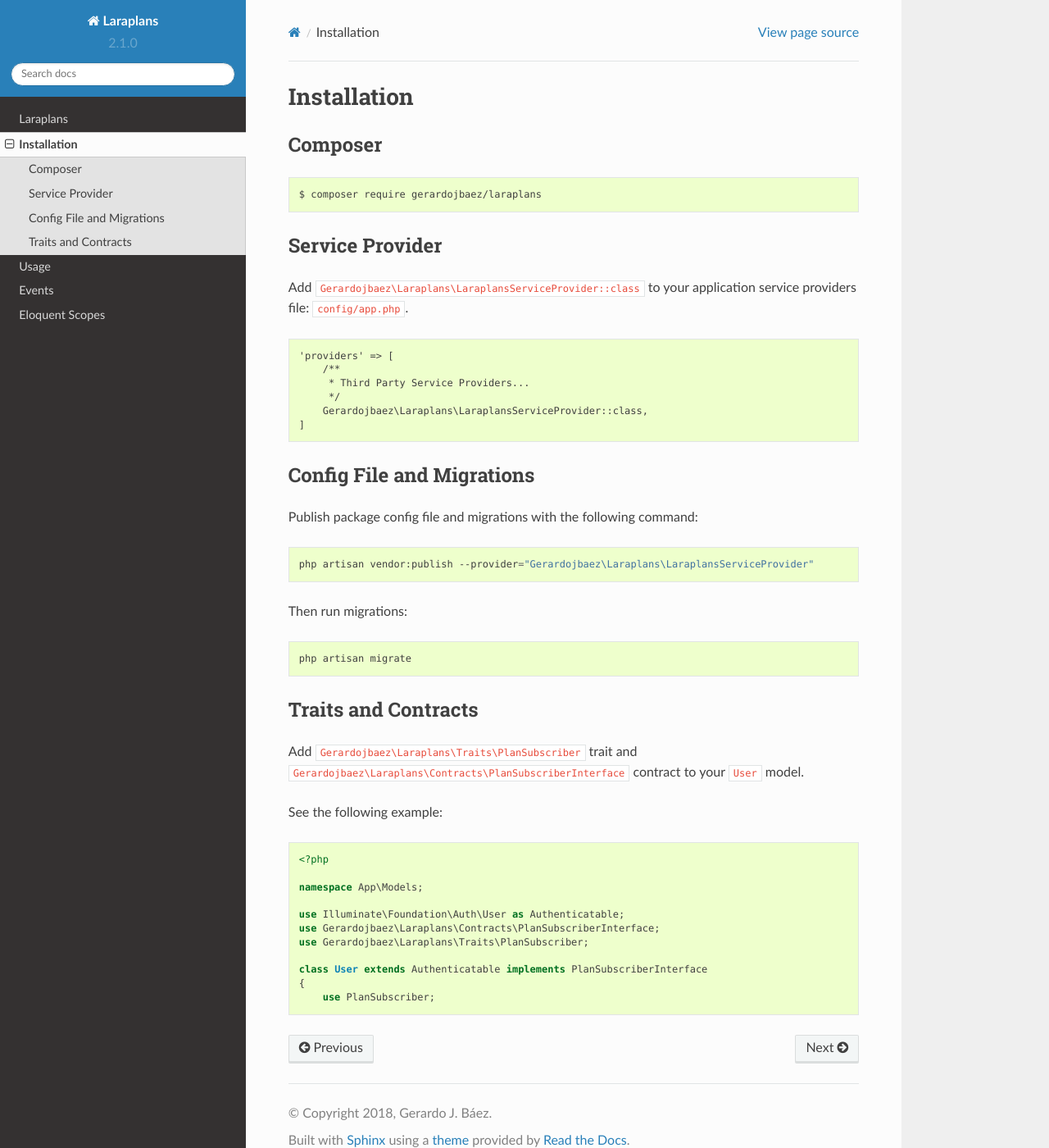
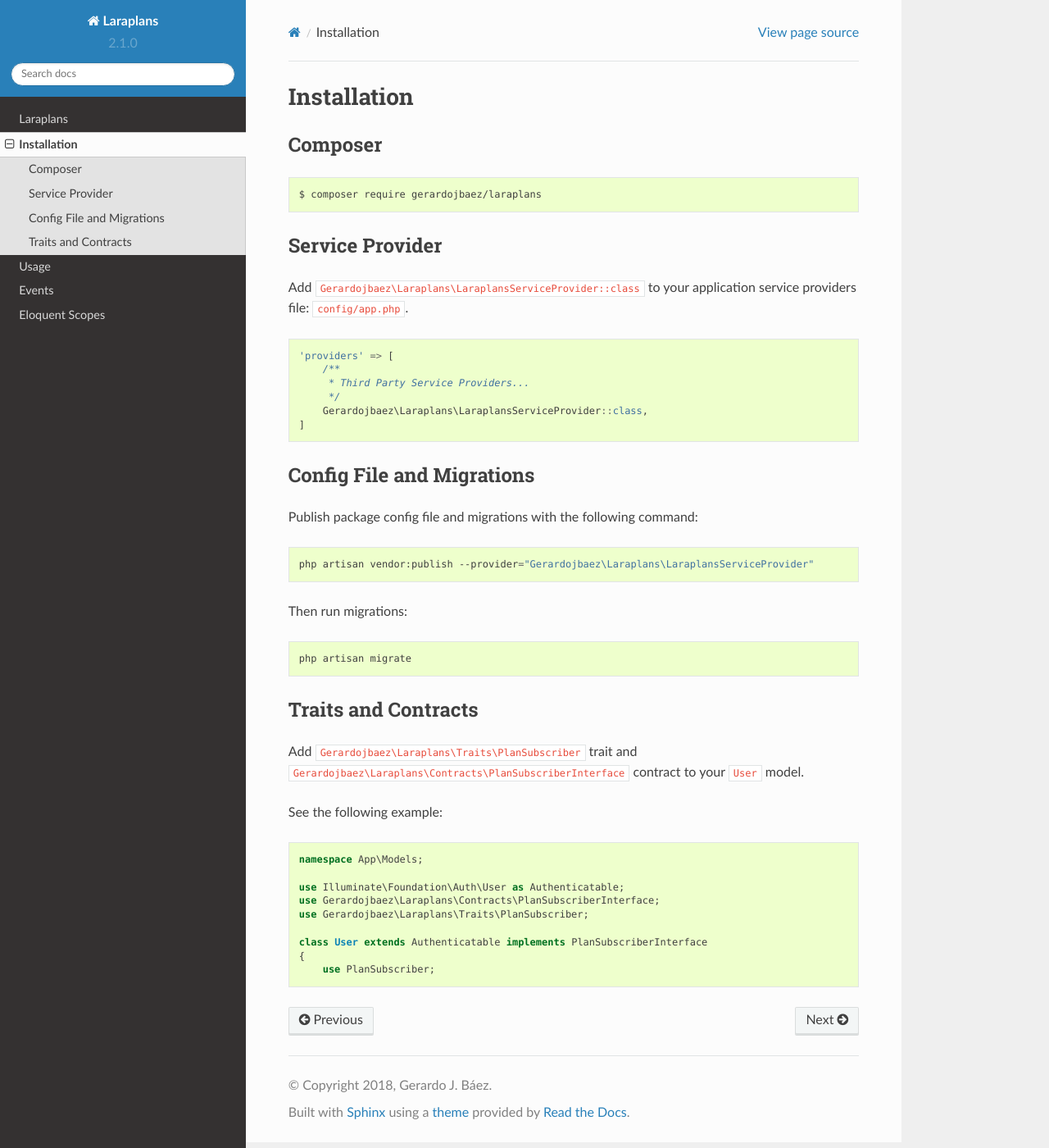
Before and after one commit to gerardojbaez/laraplans, a Sphinx documentation site: the page built from docs/install.rst, in a window 1280 px wide and 1400 px high. Shown: the whole window at 82% size. Built offline with Sphinx 7.4.7 and the Read the Docs theme 2.0.0, drawn with Linux system fonts in a browser that asks for light colours; pages that are not in the unit, such as notebooks, are missing from menus.

Commit message:
Fix php syntax highlight

```diff
--- a/docs/conf.py
+++ b/docs/conf.py
@@ -336,3 +336,12 @@
 # If true, do not generate a @detailmenu in the "Top" node's menu.
 #
 # texinfo_no_detailmenu = False
+
+# Set up PHP syntax highlights
+from sphinx.highlighting import lexers
+from pygments.lexers.web import PhpLexer
+
+lexers["php"] = PhpLexer(startinline=True, linenos=1)
+lexers["php-annotations"] = PhpLexer(startinline=True, linenos=1)
+
+primary_domain = "php"
--- a/docs/install.rst
+++ b/docs/install.rst
@@ -46,8 +46,6 @@
 
 .. code-block:: php
 
-    <?php
-
     namespace App\Models;
 
     use Illuminate\Foundation\Auth\User as Authenticatable;
--- a/docs/usage.rst
+++ b/docs/usage.rst
@@ -5,8 +5,6 @@
 -------------
 
 .. code-block:: php
-
-    <?php
 
     use Gerardojbaez\Laraplans\Models\Plan;
     use Gerardojbaez\Laraplans\Models\PlanFeature;
@@ -46,8 +44,6 @@
 First, retrieve an instance of your subscriber model, which typically will be your user model and an instance of the plan your user is subscribing to. Once you have retrieved the model instance, you may use the ``newSubscription`` method (available in ``PlanSubscriber`` trait) to create the model's subscription.
 
 .. code-block:: php
-
-    <?php
 
     use Auth;
     use Gerardojbaez\Laraplans\Models\Plan;
```
